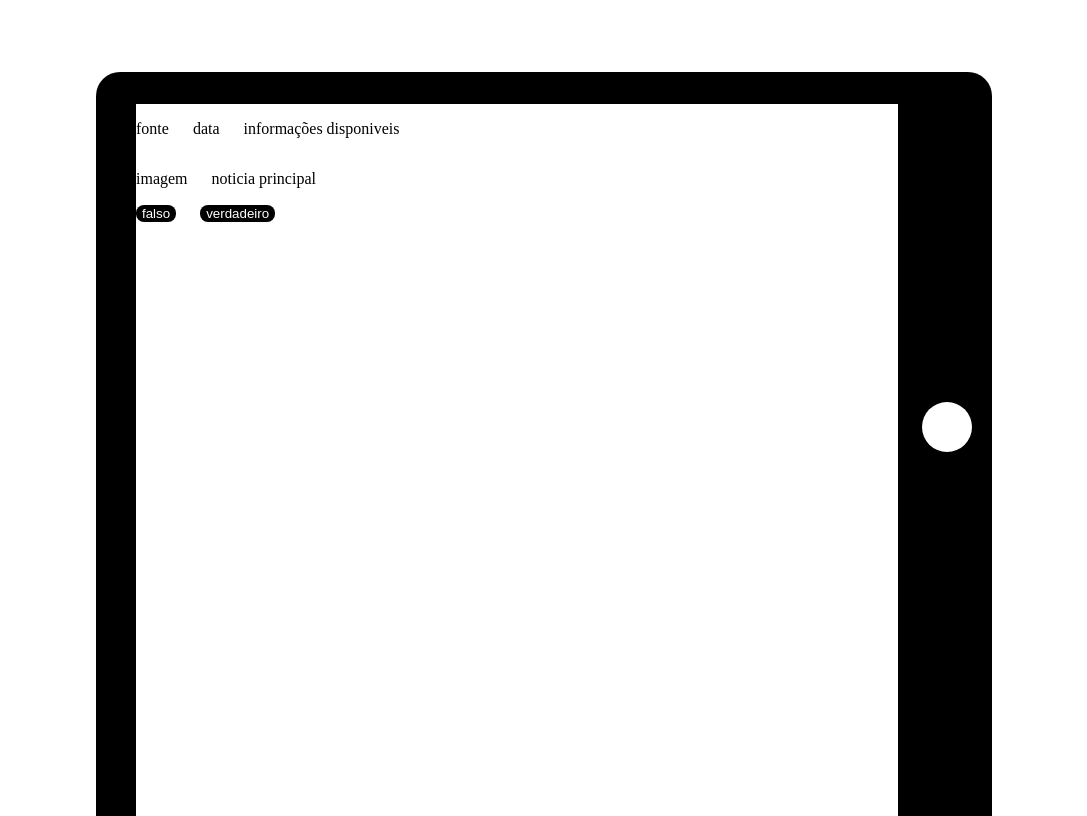
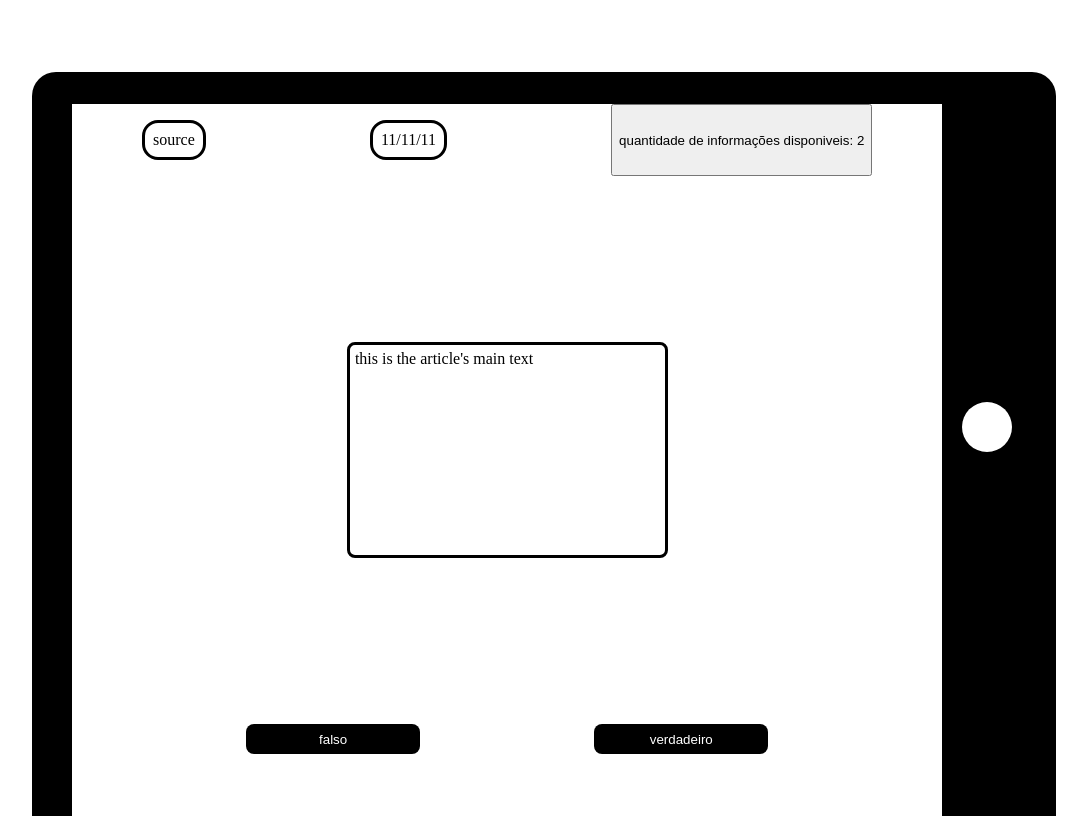
Before and after one commit to TCC-Media-Education/MediaEducation, a React (Vite) app in the folder tcc_project/: page /jogo in a window 1280 px wide. Shown: the whole page, without its empty margins (104-1191 px from the left). Built offline with nearby package versions, Linux system fonts and the light colour scheme.

Commit message:
added file reader, game logic

```diff
--- a/tcc_project/src/Models/Article.js
+++ b/tcc_project/src/Models/Article.js
@@ -4,13 +4,17 @@ export class Article {
     date
     text
     image
+    fakeNews
+    reason
 
 
-    constructor(name, source, date, text, image) {
+    constructor(name, source, date, text, image, fakeNews, reason) {
         this.name = name
         this.source = source
         this.date = date
         this.text = text
         this.image = image
+        this.fakeNews = fakeNews
+        this.reason = reason
     }
 }
--- a/tcc_project/src/Pages/Game/Tablet/Tablet.css
+++ b/tcc_project/src/Pages/Game/Tablet/Tablet.css
@@ -4,9 +4,9 @@
 
 .main-tablet-div {
     position: fixed;
-    margin-left: 15%;
+    margin-left: 10%;
     margin-top: 5%;
-    width: 70%;
+    width: 80%;
     height: 800px;
     background-color: black;
     border-radius: 24px;
@@ -16,7 +16,21 @@
 .main-tablet-div #tablet-elements {
     display: flex;
     flex-direction: row;
-    gap: 24px;
+    gap: 20px;
+}
+
+.main-tablet-div .upper-infos {
+    border: solid;
+    padding: 8px;
+    border-radius: 16px;
+}
+
+.main-tablet-div #main-text {
+    border: solid;
+    height: 200px;
+    width: 35%;
+    border-radius: 8px;
+    padding: 5px;
 }
 
 .main-tablet-div #screen {
@@ -38,17 +52,31 @@
 .main-tablet-div #source-date-infos {
     display: flex;
     flex-direction: row;
-    gap: 24px
+    gap: 24px;
+    justify-content: space-around;
+    margin-bottom: 150px;
 }
 
 .main-tablet-div #image-article-infos {
     display: flex;
     flex-direction: row;
     gap: 24px;
+    justify-content: space-around;
+    margin-bottom: 150px;
 }
 
 .main-tablet-div #true-button {
-    margin-left: 24px;
+    margin-left: 20%;
+}
+
+.main-tablet-div #false-button {
+    margin-left: 20%;
+}
+
+.main-tablet-div #true-false-buttons {
+    justify-content: center;
+    align-items: center;
+    display: block;
 }
 
 .main-tablet-div .buttons {
@@ -56,4 +84,31 @@
     color: white;
     border-radius: 8px;
     border: none;
+    justify-content: space-evenly;
+    width: 20%;
+    height: 30px;
 }
+
+.main-tablet-div .responsive {
+    transform: none !important;
+}
+
+.main-tablet-div #nav-view {
+    z-index: 10;
+    position: fixed;
+    top: 0;
+    left: 0;
+    height: 100%;
+    width: 40%;
+    display: flex;
+    align-items: center;
+    justify-content: center;
+    gap: 32px;
+    transition: 0.8s;
+    transform: translateX(-100vh);
+    background-color: #F6F6F6;
+    flex-direction: column;
+    border: solid;
+    border-color: var(--darkGrayCaravela);
+    border-width: 1px;
+}
--- a/tcc_project/src/Pages/Game/Tablet/Tablet.jsx
+++ b/tcc_project/src/Pages/Game/Tablet/Tablet.jsx
@@ -1,28 +1,78 @@
+import { useEffect, useRef, useState } from "react"
+import { Article } from "../../../Models/Article"
+import FileReader from "../../../noticias/FileReader"
 import "./Tablet.css"
 
 export default function Tablet() {
 
+    const [articles, setArtciles] = useState()
+    const [currentArticle, setCurrentArticle] = useState({})
+    const [articleHasImage, setArticleHasImage] = useState(false)
 
+    const [hintCounter, setHintCounter] = useState(2)
+    const [score, setSCore] = useState()
+
+    const navRef = useRef()
+
+    useEffect(() => {
+        // read articles file
+        const reader = new FileReader()
+        let allArticles = reader.readFile()
+        // choose a random article and remove it from allArtciles then set state
+        setArtciles(allArticles)
+
+        // choose a random firts article
+        let mockArticle = new Article("name", "source", "11/11/11", "this is the article's main text", "", true, "lalala")
+
+        setCurrentArticle(mockArticle)
+        // if has image set the image
+
+    }, [])
+
+
+
+    const handleFalseClick = () => {
+        console.log("false")
+        // change score
+        // change article
+
+    }
+
+    const handleTrueClick = () => {
+        console.log("true")
+        // change score
+        // change article
+    }
+
+    const showNavBar = () => {
+        navRef.current.classList.toggle("responsive")
+      }
 
     return (
         <div className="all-screen-div">
             <div className="main-tablet-div">
                 <div id="tablet-elements">
+
                     <div id="screen">
+                    <div ref={navRef} id="nav-view">
+                        <p>testeeee</p>
+                    </div>
                         <div id="source-date-infos">
-                            <p>fonte</p>
-                            <p>data</p>
-                            <p>informações disponiveis</p>
+                            <p className="upper-infos">{currentArticle.source}</p>
+                            <p className="upper-infos">{currentArticle.date}</p>
+                            <button onClick={showNavBar}>
+                                quantidade de informações disponiveis: {hintCounter}
+                            </button>
                         </div>
                         <div id="image-article-infos">
-                            <p>imagem</p>
-                            <p>noticia principal</p>
+                            <img hidden={!articleHasImage}/>
+                            <p id="main-text">{currentArticle.text}</p>
                         </div>
                         <div id="true-false-buttons">
-                        <button className="buttons" id="false-button" onClick={() => {console.log("test")}}>
+                        <button className="buttons" id="false-button" onClick={handleFalseClick}>
                             falso
                         </button>
-                        <button className="buttons" id="true-button">
+                        <button className="buttons" id="true-button" onClick={handleTrueClick}>
                             verdadeiro
                         </button>
                     </div>
@@ -30,7 +80,6 @@ export default function Tablet() {
                     <div id="tablet-button">
 
                     </div>
-
                 </div>
             </div>
         </div>
--- /dev/null
+++ b/tcc_project/src/noticias/FileReader.js
@@ -0,0 +1,19 @@
+import { Article } from "../Models/Article"
+import file from "./noticias.json"
+
+export default class FileReader {
+
+    constructor() {}
+
+
+    readFile() {
+        var articles = [Article]
+
+        file.map((fileArtcile) => {
+            const article = new Article(fileArtcile.name, fileArtcile.source, fileArtcile.date, fileArtcile.text, fileArtcile.image, fileArtcile.fakeNews, fileArtcile.reason )
+            articles.push(article)
+        })
+
+        return articles
+    }
+}
```
